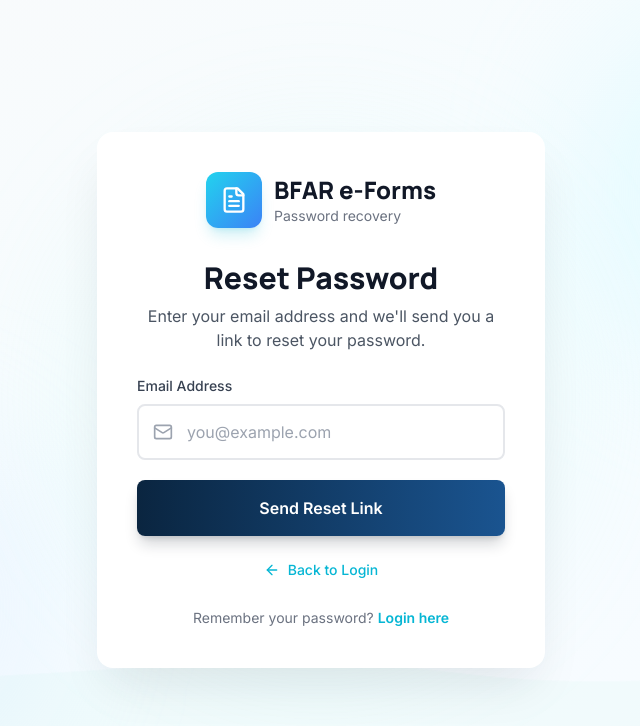
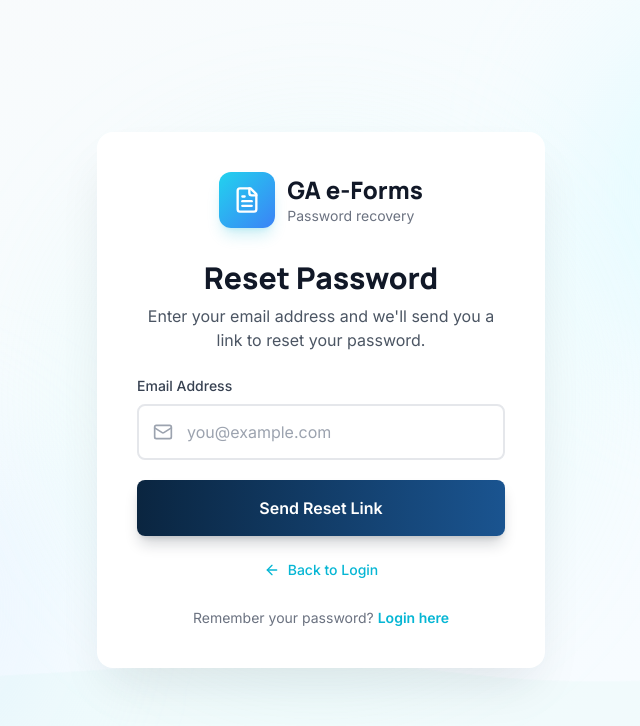
Before and after one commit to nvlmr/bfar-frontend, a React (Create React App) app: page /forgot-password in a window 1280 px wide. Shown: the top 726 px of the page, without its empty margins (319-959 px from the left). Built offline with nearby package versions, Linux system fonts and the light colour scheme.

Commit message:
Update ForgotPassword.js

```diff
--- a/src/pages/ForgotPassword.js
+++ b/src/pages/ForgotPassword.js
@@ -69,7 +69,7 @@
               <FileText className="w-7 h-7 text-white" />
             </div>
             <div className="text-left">
-              <h1 className="text-2xl font-bold text-slate-900">BFAR e-Forms</h1>
+              <h1 className="text-2xl font-bold text-slate-900">General Assessment e-Forms</h1>
               <p className="text-sm text-slate-500">Password recovery</p>
             </div>
           </div>
@@ -144,7 +144,7 @@
             <FileText className="w-7 h-7 text-white" />
           </div>
           <div className="text-left">
-            <h1 className="text-2xl font-bold text-gray-900">BFAR e-Forms</h1>
+            <h1 className="text-2xl font-bold text-gray-900">GA e-Forms</h1>
             <p className="text-sm text-gray-500">Password recovery</p>
           </div>
         </div>
```
